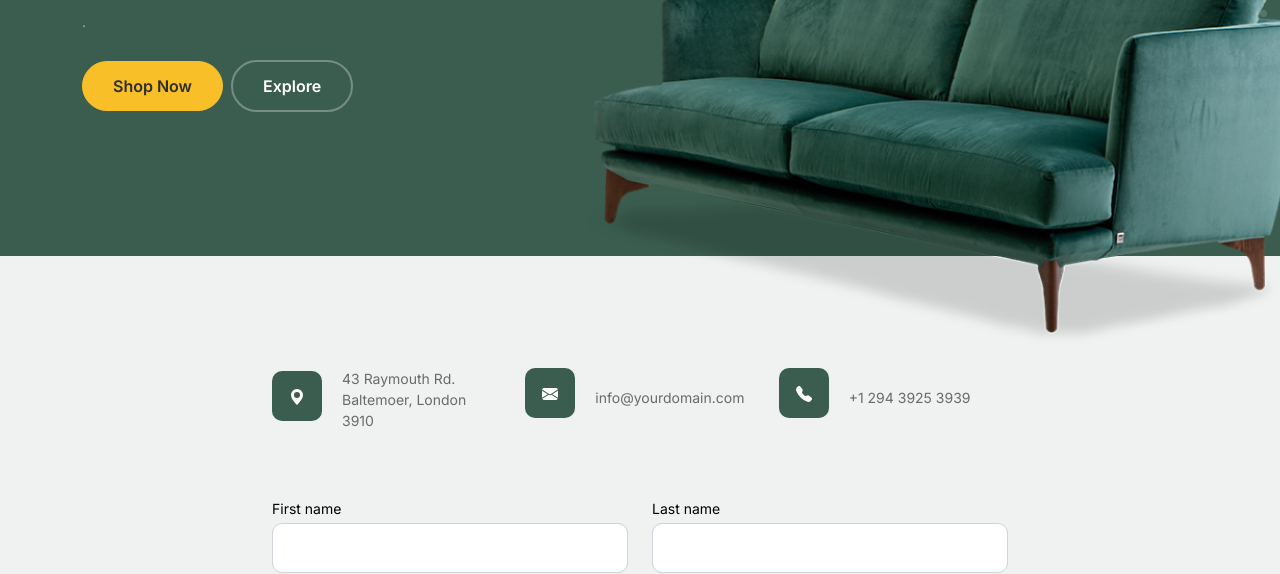
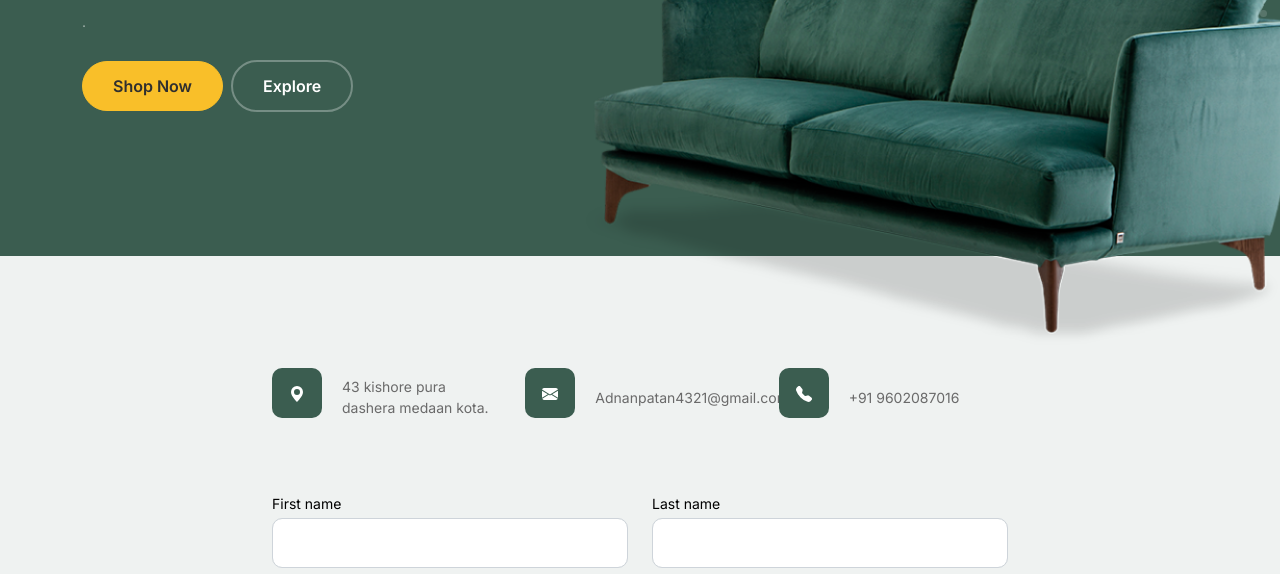
Before and after one commit to Mustafakhozema/Adnan, a plain HTML site: page contact.html in a window 1280 px wide. Shown: the part 252-826 px from the top of the page. Drawn offline with Linux system fonts and the light colour scheme.

Commit message:
Update contact.html

```diff
--- a/contact.html
+++ b/contact.html
@@ -100,7 +100,7 @@
                       </svg>
                     </div> <!-- /.icon -->
                     <div class="service-contents">
-                      <p>43 Raymouth Rd. Baltemoer, London 3910</p>
+                      <p>43 kishore pura dashera medaan kota.</p>
                     </div> <!-- /.service-contents-->
                   </div> <!-- /.service -->
                 </div>
@@ -113,7 +113,7 @@
                       </svg>
                     </div> <!-- /.icon -->
                     <div class="service-contents">
-                      <p>info@yourdomain.com</p>
+                      <p>Adnanpatan4321@gmail.com</p>
                     </div> <!-- /.service-contents-->
                   </div> <!-- /.service -->
                 </div>
@@ -126,7 +126,7 @@
                       </svg>
                     </div> <!-- /.icon -->
                     <div class="service-contents">
-                      <p>+1 294 3925 3939</p>
+                      <p>+91 9602087016</p>
                     </div> <!-- /.service-contents-->
                   </div> <!-- /.service -->
                 </div>
```
